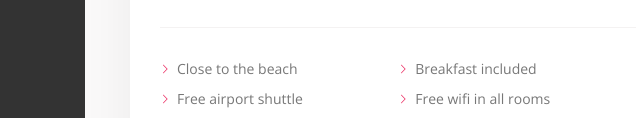
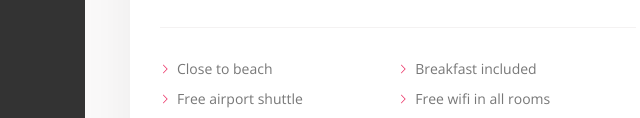
Before and after one commit to MahdiMohammadi98125/Trillo-Project, a website: page index.html in a window 1280 px wide. Shown: the part 834-952 px from the top of the page, 171-811 px from the left. Drawn offline with nearby package versions, Linux system fonts and the light colour scheme.

Commit message:
text changed

```diff
--- a/index.html
+++ b/index.html
@@ -168,7 +168,7 @@
                 architecto voluptate delectus, inventore iure aliquid aliquam.
               </p>
               <ul class="list">
-                <li class="list__item">Close to the beach</li>
+                <li class="list__item">Close to beach</li>
                 <li class="list__item">Breakfast included</li>
                 <li class="list__item">Free airport shuttle</li>
                 <li class="list__item">Free wifi in all rooms</li>
```
